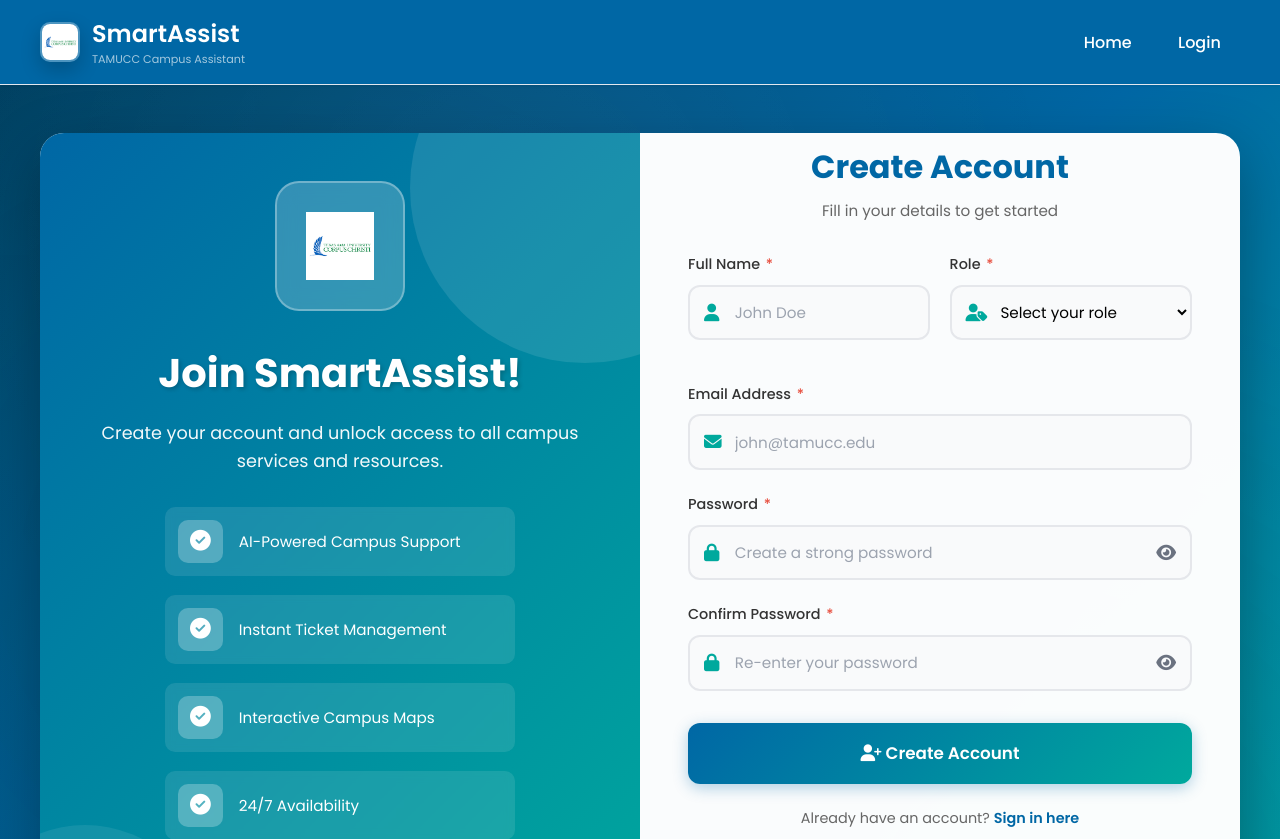
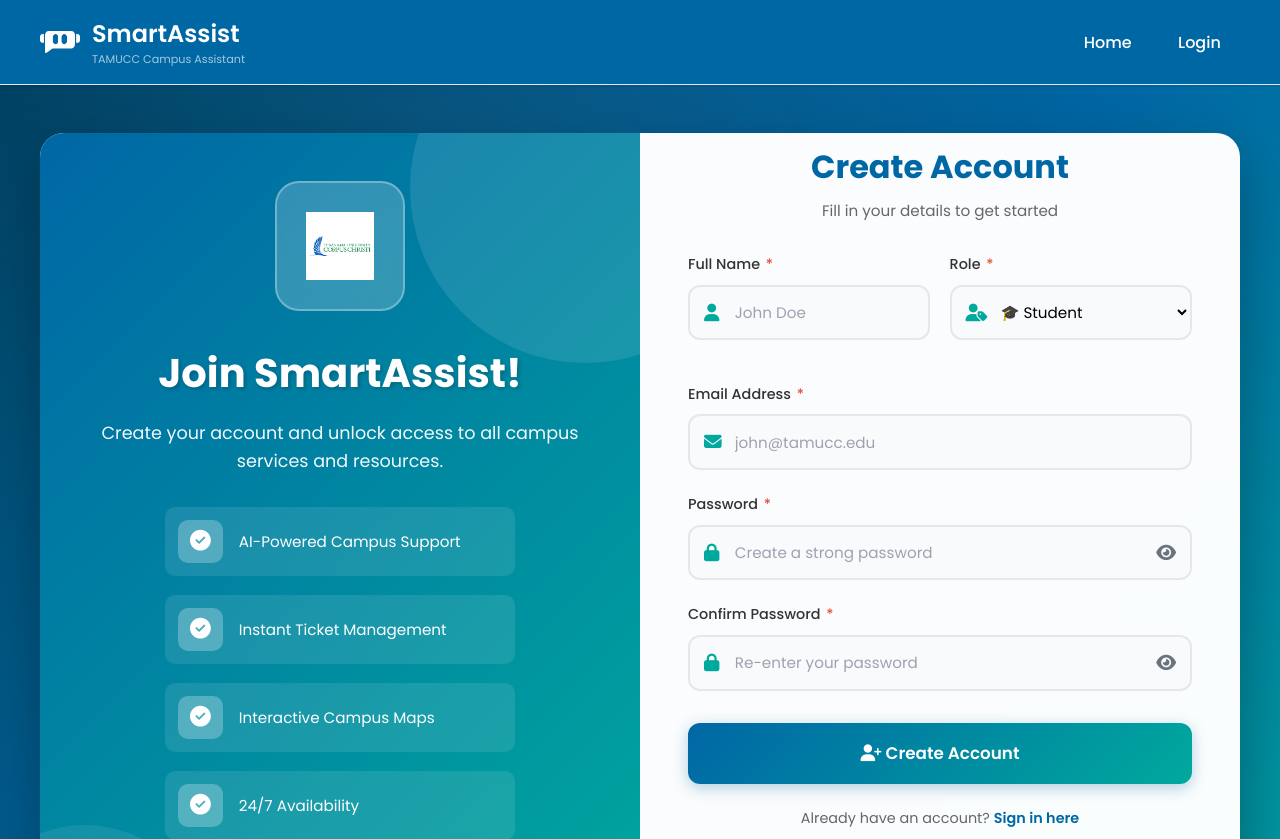
Before and after one commit to smit-tejani/SmartAssist-Campus-Services-Assistant, a FastAPI app: page /register in a window 1280 px wide. Shown: the top 839 px of the page. Run offline with FastAPI, Linux system fonts and the light colour scheme; parts of the project's set-up code (start-up, migrations or seed data) failed here and were passed over.

Commit message:
fix: updated logo

```diff
--- a/templates/admin_home.html
+++ b/templates/admin_home.html
@@ -1028,8 +1028,7 @@
     <div class="nav-left">
       <a href="/" style="text-decoration: none; color: inherit;">
         <div style="display: flex; align-items: center; gap: 0.75rem; cursor: pointer;">
-          <img src="{{ url_for('static', path='assets/images/logo.png') }}" alt="SmartAssist Logo" style="width: 40px; height: 40px; object-fit: contain; border-radius: 10px;
-          box-shadow: 0 8px 20px rgba(0,0,0,0.2); border: 2px solid rgba(255,255,255,0.3);">
+          <img src="{{ url_for('static', path='assets/images/logo.png') }}" alt="SmartAssist Logo" style="width: 40px; height: 40px; object-fit: contain;">
 
           <div>
             <h1 style="font-size: 1.5rem; font-weight: 600; margin: 0;">SmartAssist</h1>
--- a/templates/assignment_checker.html
+++ b/templates/assignment_checker.html
@@ -16,8 +16,7 @@
     <div class="nav-left">
       <a href="/" style="text-decoration: none; color: inherit;">
         <div style="display: flex; align-items: center; gap: 0.75rem; cursor: pointer;">
-          <img src="{{ url_for('static', path='assets/images/logo.png') }}" alt="SmartAssist Logo" style="width: 40px; height: 40px; object-fit: contain; border-radius: 10px;
-          box-shadow: 0 8px 20px rgba(0,0,0,0.2); border: 2px solid rgba(255,255,255,0.3);">
+          <img src="{{ url_for('static', path='assets/images/logo.png') }}" alt="SmartAssist Logo" style="width: 40px; height: 40px; object-fit: contain;">
 
           <div>
             <h1 style="font-size: 1.5rem; font-weight: 600; margin: 0;">SmartAssist</h1>
--- a/templates/base.html
+++ b/templates/base.html
@@ -17,8 +17,7 @@
     <div class="nav-left">
       <a href="/" style="text-decoration: none; color: inherit;">
         <div style="display: flex; align-items: center; gap: 0.75rem; cursor: pointer;">
-          <img src="{{ url_for('static', path='assets/images/logo.png') }}" alt="SmartAssist Logo" style="width: 40px; height: 40px; object-fit: contain; border-radius: 10px;
-          box-shadow: 0 8px 20px rgba(0,0,0,0.2); border: 2px solid rgba(255,255,255,0.3);">
+          <img src="{{ url_for('static', path='assets/images/logo.png') }}" alt="SmartAssist Logo" style="width: 40px; height: 40px; object-fit: contain;">
 
           <div>
             <h1 style="font-size: 1.5rem; font-weight: 600; margin: 0;">SmartAssist</h1>
--- a/templates/chat.html
+++ b/templates/chat.html
@@ -51,7 +51,7 @@
   <header class="bg-white border-b border-gray-200 shadow-sm sticky top-0 z-50">
     <div class="max-w-7xl mx-auto flex justify-between items-center px-6 py-4">
       <div class="flex items-center space-x-3">
-        <img src="{{ url_for('static', path='assets/images/logo.png') }}" alt="SmartAssist Logo"
+        <img src="{{ url_for('static', path='assets/images/kora.png') }}" alt="Kora Logo"
           class="h-10 w-10 object-contain rounded-lg shadow-sm">
         <div>
           <h1 class="text-xl font-semibold text-gray-800">SmartAssist</h1>
@@ -89,7 +89,7 @@
         class="bg-gradient-to-r from-tamuccBlue to-tamuccTeal text-white px-6 py-4 flex justify-between items-center rounded-t-xl">
         <div class="flex items-center space-x-3">
           <div class="h-3 w-3 bg-green-400 rounded-full animate-pulse shadow-lg"></div>
-          <h2 class="font-semibold text-lg">SmartAssist Virtual Assistant</h2>
+          <h2 class="font-semibold text-lg">Kora Virtual Assistant</h2>
         </div>
         <span id="live-status" class="hidden text-xs bg-white/20 px-3 py-1.5 rounded-full font-medium">🟢 Live Chat
           Active</span>
@@ -128,7 +128,7 @@
             S</div>
           <div
             class="bg-white px-5 py-3 rounded-2xl rounded-tl-sm shadow-sm text-gray-800 max-w-[75%] border border-gray-100">
-            <p>👋 Hi! I'm <strong class="text-tamuccBlue">SmartAssist</strong>. How can I help you today?</p>
+            <p>👋 Hi! I'm <strong class="text-tamuccBlue">Kora</strong>. How can I help you today?</p>
           </div>
         </div>
       </div>
--- a/templates/contact_support.html
+++ b/templates/contact_support.html
@@ -369,7 +369,7 @@
   <div class="nav-left">
     <img src="{{ url_for('static', path='assets/images/logo.png') }}"
       alt="SmartAssist Logo"
-      style="width: 40px; height: 40px; object-fit: contain; border-radius: 8px; box-shadow: 0 2px 5px rgba(0,0,0,0.2); border: 2px solid rgba(255,255,255,0.3);">
+      style="width: 40px; height: 40px; object-fit: contain;">
     <div>
       <h1>SmartAssist</h1>
       <p>TAMUCC Campus Assistant</p>
--- a/templates/edit_profile.html
+++ b/templates/edit_profile.html
@@ -401,7 +401,7 @@
   <nav>
     <div style="display: flex; align-items: center; gap: 0.75rem;">
       <img src="{{ url_for('static', path='assets/images/logo.png') }}" alt="SmartAssist Logo"
-        style="width: 40px; height: 40px; object-fit: contain; border-radius: 8px; box-shadow: 0 2px 5px rgba(0,0,0,0.2); border: 2px solid rgba(255,255,255,0.3);">
+        style="width: 40px; height: 40px; object-fit: contain;">
       <div>
         <h1 style="font-size: 1.5rem; font-weight: 600; margin: 0;">SmartAssist</h1>
         <p style="font-size: 0.7rem; opacity: 0.8; margin: 0; color: rgba(255,255,255,0.8);">TAMUCC Campus Assistant</p>
--- a/templates/guest_home.html
+++ b/templates/guest_home.html
@@ -319,7 +319,7 @@
   <div class="nav-left">
     <img src="{{ url_for('static', path='assets/images/logo.png') }}"
       alt="SmartAssist Logo"
-      style="width: 40px; height: 40px; object-fit: contain; border-radius: 8px; box-shadow: 0 2px 5px rgba(0,0,0,0.2); border: 2px solid rgba(255,255,255,0.3);">
+      style="width: 40px; height: 40px; object-fit: contain;">
     <div>
       <h1>SmartAssist</h1>
       <p>TAMUCC Campus Assistant</p>
--- a/templates/knowledge_base.html
+++ b/templates/knowledge_base.html
@@ -461,7 +461,7 @@
   <div style="display: flex; align-items: center; gap: 0.75rem;">
     <img src="{{ url_for('static', path='assets/images/logo.png') }}"
       alt="SmartAssist Logo"
-      style="width: 40px; height: 40px; object-fit: contain; border-radius: 8px; box-shadow: 0 2px 5px rgba(0,0,0,0.2); border: 2px solid rgba(255,255,255,0.3);">
+      style="width: 40px; height: 40px; object-fit: contain;">
     <div>
       <h1 style="font-size: 1.5rem; font-weight: 600; margin: 0;">SmartAssist</h1>
       <p style="font-size: 0.7rem; opacity: 0.8; margin: 0; color: rgba(255,255,255,0.8);">TAMUCC Campus Assistant</p>
--- a/templates/login.html
+++ b/templates/login.html
@@ -18,7 +18,7 @@
       <div class="login-left">
         <div class="welcome-content">
           <div class="logo-large">
-            <img src="{{ url_for('static', path='assets/images/logo.png') }}" alt="SmartAssist Logo">
+            <img src="{{ url_for('static', path='assets/images/university_logo.png') }}" alt="SmartAssist Logo">
           </div>
           <h1>Welcome Back!</h1>
           <p>Sign in to access your SmartAssist account and enjoy seamless campus services.</p>
--- a/templates/register.html
+++ b/templates/register.html
@@ -19,7 +19,7 @@
     <div class="register-left">
       <div class="join-content">
         <div class="logo-large">
-          <img src="{{ url_for('static', path='assets/images/logo.png') }}" alt="SmartAssist Logo">
+          <img src="{{ url_for('static', path='assets/images/university_logo.png') }}" alt="SmartAssist Logo">
         </div>
         <h1>Join SmartAssist!</h1>
         <p>Create your account and unlock access to all campus services and resources.</p>
@@ -85,7 +85,7 @@
               <i class="fas fa-user-tag input-icon"></i>
               <select name="role" id="role" required>
                 <option value="">Select your role</option>
-                <option value="student">🎓 Student</option>
+                <option value="student" selected>🎓 Student</option>
               </select>
             </div>
           </div>
--- a/templates/staff_home.html
+++ b/templates/staff_home.html
@@ -747,9 +747,7 @@
     <div class="nav-left">
       <a href="/" style="text-decoration: none; color: inherit;">
         <div style="display: flex; align-items: center; gap: 0.75rem; cursor: pointer;">
-          <img src="{{ url_for('static', path='assets/images/logo.png') }}" alt="SmartAssist Logo" style="width: 40px; height: 40px; object-fit: contain; border-radius: 10px;
-          box-shadow: 0 8px 20px rgba(0,0,0,0.2); border: 2px solid rgba(255,255,255,0.3);">
-
+          <img src="{{ url_for('static', path='assets/images/logo.png') }}" alt="SmartAssist Logo" style="width: 40px; height: 40px; object-fit: contain;">
           <div>
             <h1 style="font-size: 1.5rem; font-weight: 600; margin: 0;">SmartAssist</h1>
             <p style="font-size: 0.7rem; opacity: 0.8; margin: 0; color: rgba(255,255,255,0.8);">
```
Also changed, not shown: static/assets/images/kora.png (added), static/assets/images/logo.png, static/assets/images/university_logo.png (added).
